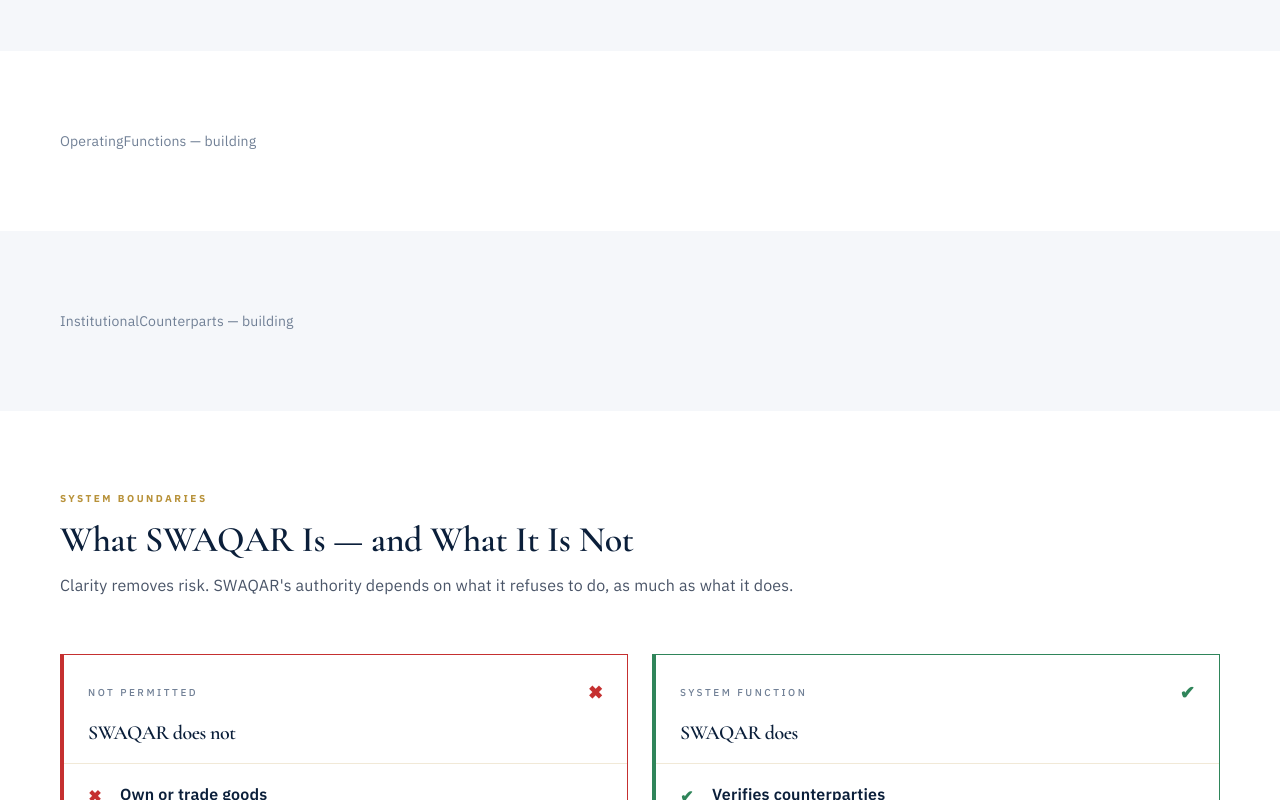
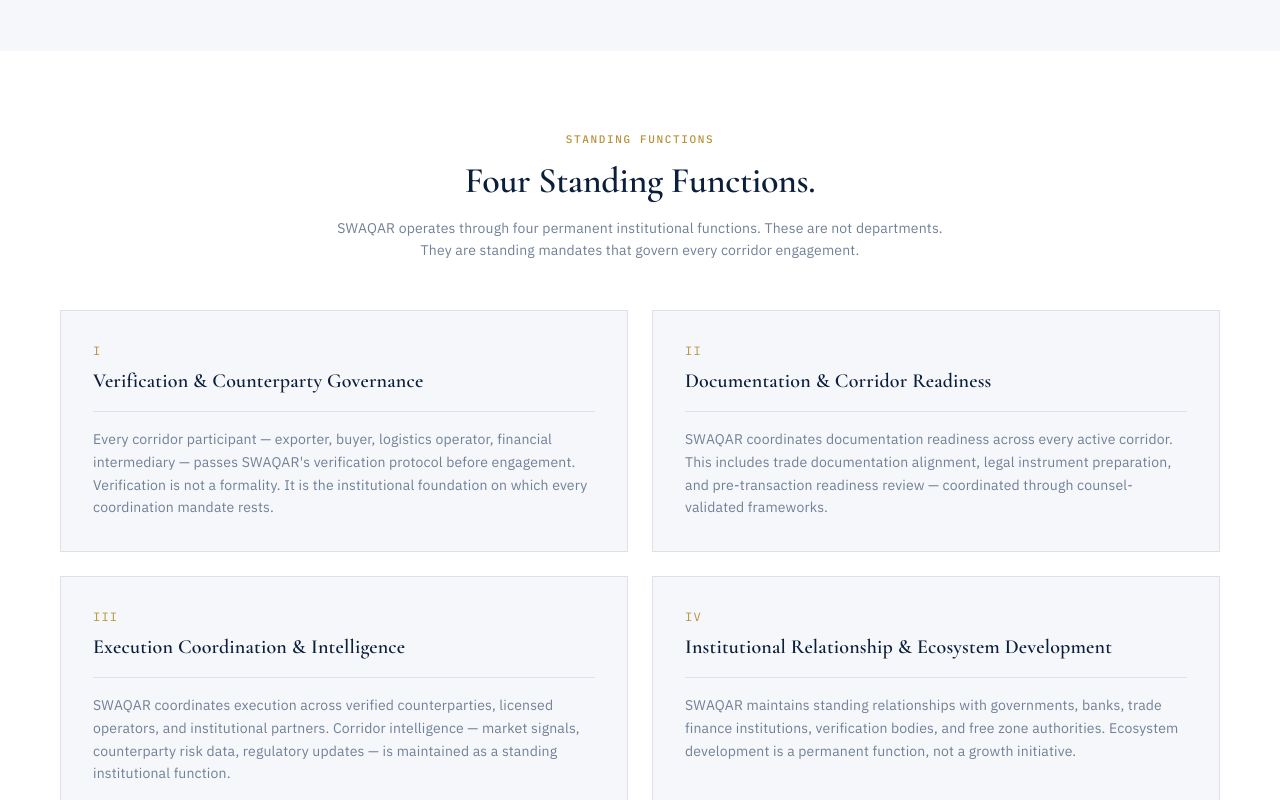
Before and after one commit to SWAQAR5/swaqar-site, a Next.js app: page / in a window 1280 px wide. Shown: the part 4020-4820 px from the top of the page. Built offline with nearby package versions, Linux system fonts and the light colour scheme.

Commit message:
Build OperatingFunctions - four standing functions grid

```diff
--- a/components/sections/OperatingFunctions.tsx
+++ b/components/sections/OperatingFunctions.tsx
@@ -1,3 +1,70 @@
+// ─────────────────────────────────────────────────────────────────────────────
+// components/sections/OperatingFunctions.tsx
+// ─────────────────────────────────────────────────────────────────────────────
+
+const FUNCTIONS = [
+  {
+    numeral: "I",
+    title: "Verification & Counterparty Governance",
+    body: "Every corridor participant — exporter, buyer, logistics operator, financial intermediary — passes SWAQAR's verification protocol before engagement. Verification is not a formality. It is the institutional foundation on which every coordination mandate rests.",
+  },
+  {
+    numeral: "II",
+    title: "Documentation & Corridor Readiness",
+    body: "SWAQAR coordinates documentation readiness across every active corridor. This includes trade documentation alignment, legal instrument preparation, and pre-transaction readiness review — coordinated through counsel-validated frameworks.",
+  },
+  {
+    numeral: "III",
+    title: "Execution Coordination & Intelligence",
+    body: "SWAQAR coordinates execution across verified counterparties, licensed operators, and institutional partners. Corridor intelligence — market signals, counterparty risk data, regulatory updates — is maintained as a standing institutional function.",
+  },
+  {
+    numeral: "IV",
+    title: "Institutional Relationship & Ecosystem Development",
+    body: "SWAQAR maintains standing relationships with governments, banks, trade finance institutions, verification bodies, and free zone authorities. Ecosystem development is a permanent function, not a growth initiative.",
+  },
+] as const;
+
 export default function OperatingFunctions() {
-  return <section id="operating-functions" className="swaqar-section bg-white"><div className="swaqar-container"><p className="text-swaqar-muted text-sm">OperatingFunctions — building</p></div></section>;
+  return (
+    <section
+      id="operating-functions"
+      aria-label="Standing functions"
+      className="swaqar-section bg-white"
+    >
+      <div className="swaqar-container">
+        <div className="text-center">
+          <span className="swaqar-eyebrow">Standing Functions</span>
+          <h2 className="font-serif text-3xl sm:text-4xl font-semibold text-swaqar-heading mt-3">
+            Four Standing Functions.
+          </h2>
+          <p className="text-sm text-swaqar-muted leading-relaxed max-w-[640px] mx-auto mt-4">
+            SWAQAR operates through four permanent institutional functions.
+            These are not departments. They are standing mandates that govern
+            every corridor engagement.
+          </p>
+        </div>
+
+        <div className="grid grid-cols-1 md:grid-cols-2 gap-6 mt-12">
+          {FUNCTIONS.map((fn) => (
+            <div
+              key={fn.numeral}
+              className="bg-swaqar-surface border border-swaqar-border rounded-sm p-8 flex flex-col"
+            >
+              <span className="font-mono text-xs uppercase tracking-widest text-swaqar-gold">
+                {fn.numeral}
+              </span>
+              <h3 className="font-serif text-xl font-semibold text-swaqar-heading mt-2">
+                {fn.title}
+              </h3>
+              <hr className="border-t border-swaqar-border my-4" />
+              <p className="text-sm text-swaqar-muted leading-relaxed flex-grow">
+                {fn.body}
+              </p>
+            </div>
+          ))}
+        </div>
+      </div>
+    </section>
+  );
 }
```
